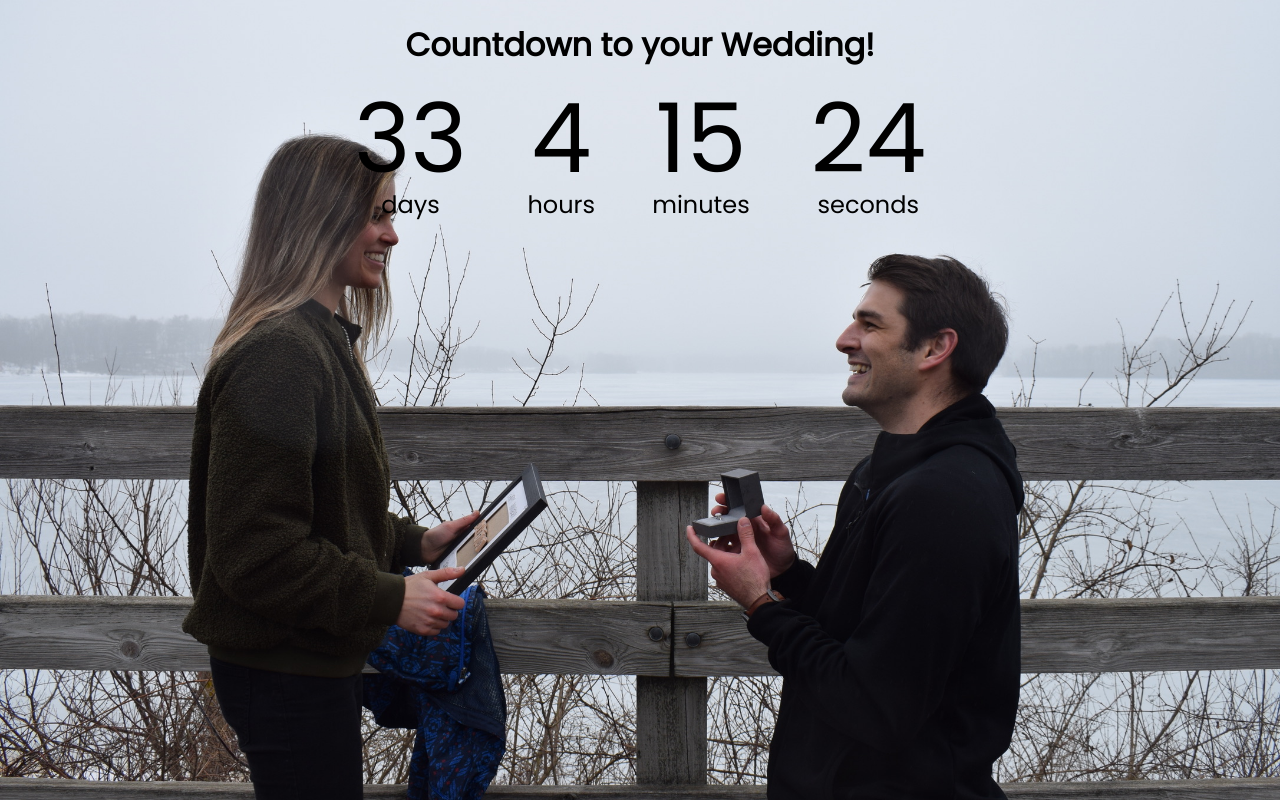
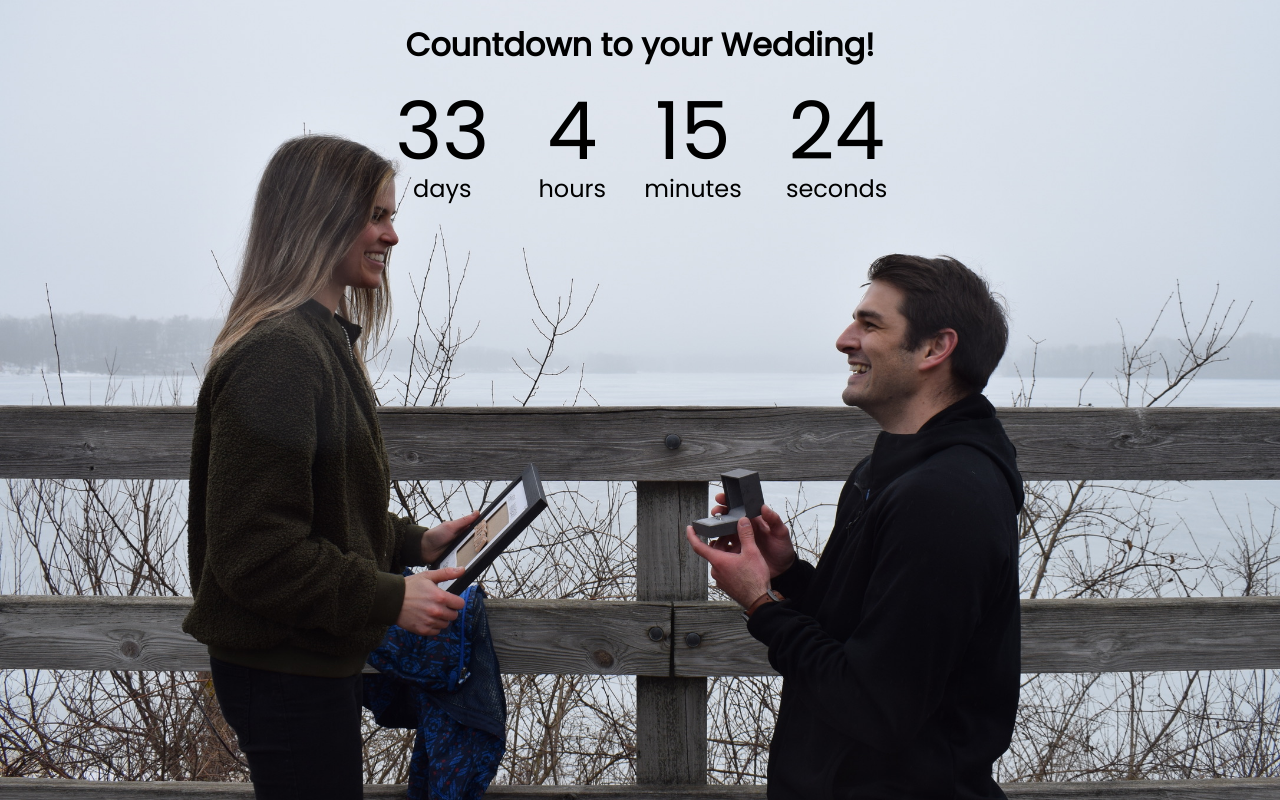
Before and after one commit to Fiscal2/specialproject, a plain HTML site: page index.html in a window 1280 px wide. Drawn offline with Linux system fonts and the light colour scheme.

Commit message:
tinkered with styling a bit

```diff
--- a/main.css
+++ b/main.css
@@ -15,14 +15,12 @@ body {
 
 .countdown-container{
     display: flex;
-
-
 }
 
 .big-text {
-    font-size: 6rem;
+    font-size: 5rem;
     line-height: 1;
-    margin: 0 2rem;
+    margin: 0 1.8rem;
 }
 
 .countdown-txt{
--- a/script.js
+++ b/script.js
@@ -21,8 +21,11 @@ function countdown() {
     minutesEl.innerHTML = minutes;
     secondsEl.innerHTML = seconds;
 
+    if(remSeconds < 0){
+        clearInterval(countdown);
+        document.getElementById("countdown-container").innerHTML = "TIME TO GET MARRIED!";
+    }
 
-    console.log(seconds);
 }
 
 countdown();
```
